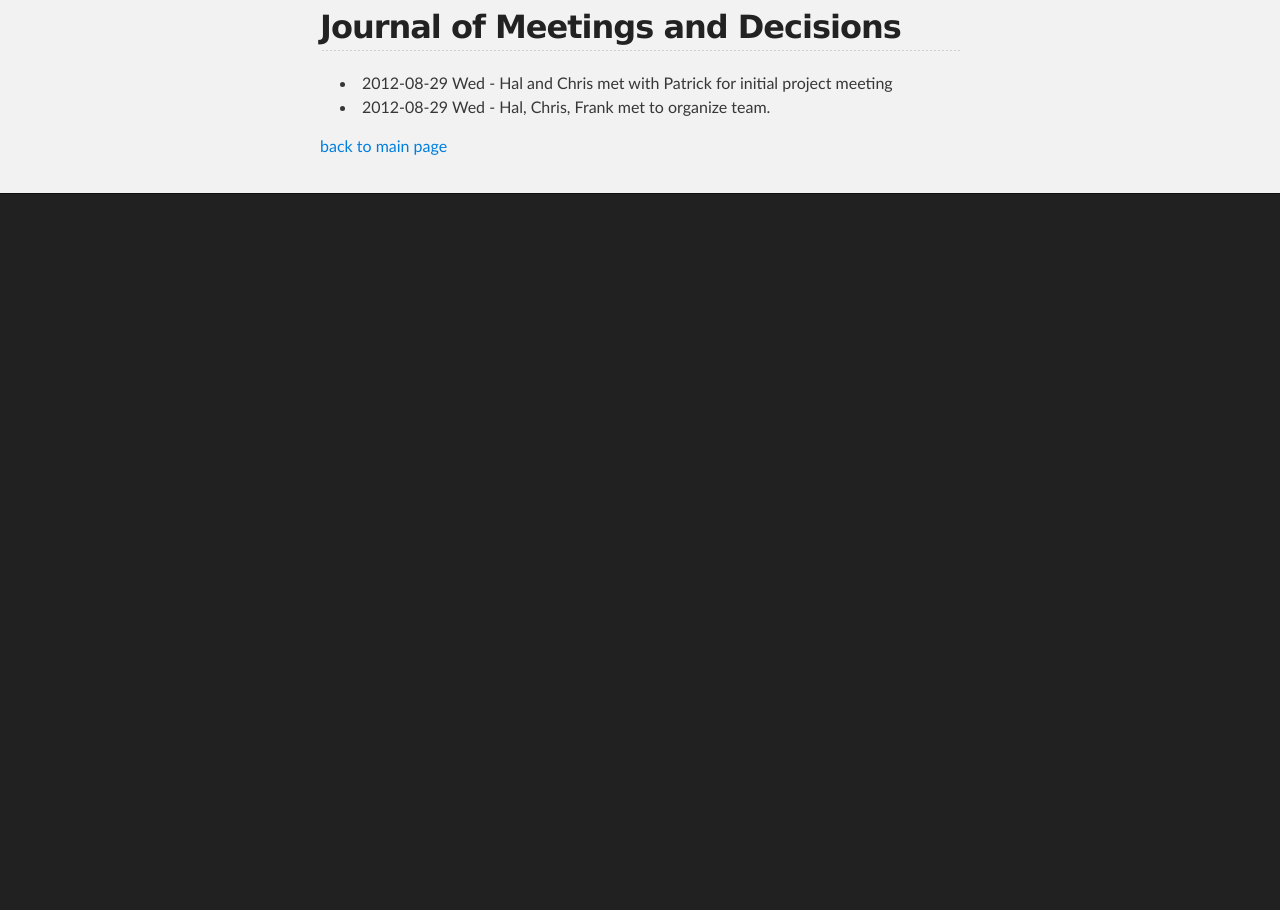
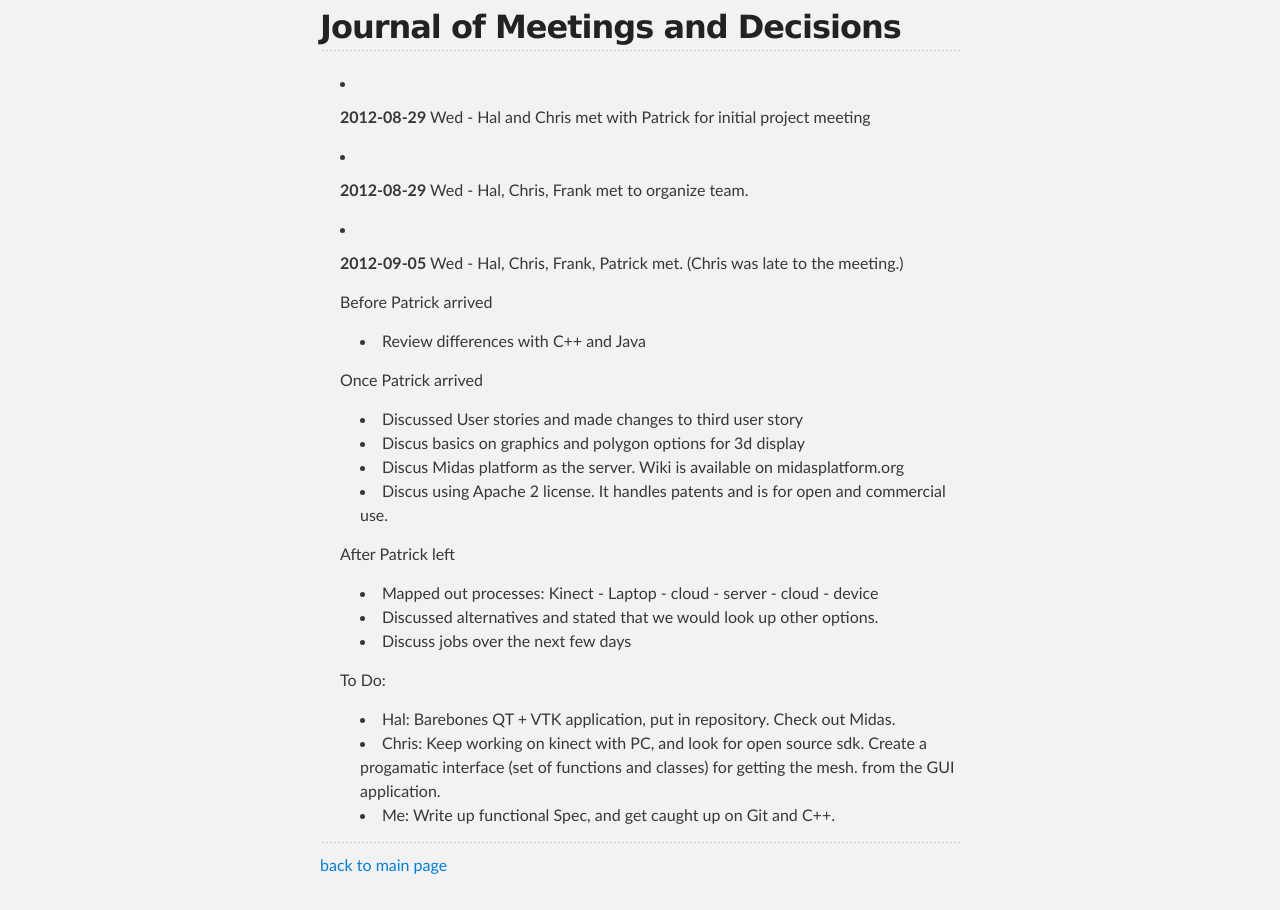
Before and after one commit to HephaestusVision/hephaestus, a plain HTML site: page team.html in a window 1280 px wide. Shown: the part 1565-2475 px from the top of the page. Before the commit the page ends 1848 px from the top, so only its background shows below. Drawn offline with Linux system fonts and the light colour scheme.

Commit message:
meeting notes Sep/5/2012

```diff
--- a/team.html
+++ b/team.html
@@ -70,9 +70,45 @@
 <h2>Journal of Meetings and Decisions</h2>
 
 <ul>
-<li>2012-08-29 Wed - Hal and Chris met with Patrick for initial project meeting</li>
-<li>2012-08-29 Wed - Hal, Chris, Frank met to organize team.</li>
+<li><p><strong>2012-08-29</strong> Wed - Hal and Chris met with Patrick for initial project meeting</p></li>
+<li><p><strong>2012-08-29</strong> Wed - Hal, Chris, Frank met to organize team.</p></li>
+<li><p><strong>2012-09-05</strong> Wed - Hal, Chris, Frank, Patrick met.  (Chris was late to the meeting.)</p>
+
+<p>Before Patrick arrived</p>
+
+<ul>
+<li>Review differences with C++ and Java</li>
 </ul>
+
+<p>Once Patrick  arrived</p>
+
+<ul>
+<li>Discussed User stories and made changes to third user story</li>
+<li>Discus basics on graphics and polygon options for 3d display</li>
+<li>Discus Midas platform as the server. Wiki is available on
+midasplatform.org</li>
+<li>Discus using Apache 2 license. It handles patents and is for
+open and commercial use. </li>
+</ul>
+
+<p>After Patrick left</p>
+
+<ul>
+<li>Mapped out processes: Kinect - Laptop - cloud - server - cloud - device</li>
+<li>Discussed alternatives and stated that we would look up other options. </li>
+<li>Discuss jobs over the next few days</li>
+</ul>
+
+<p>To Do:</p>
+
+<ul>
+<li>Hal: Barebones QT + VTK application, put in repository. Check out Midas.</li>
+<li>Chris: Keep working on kinect with PC, and look for open source sdk. Create a progamatic interface (set of functions and classes) for getting the mesh. from the GUI application.</li>
+<li>Me: Write up functional Spec, and get caught up on Git and C++.</li>
+</ul></li>
+</ul>
+
+<hr>
 
 <p><a href="./">back to main page</a></p>
 
```
